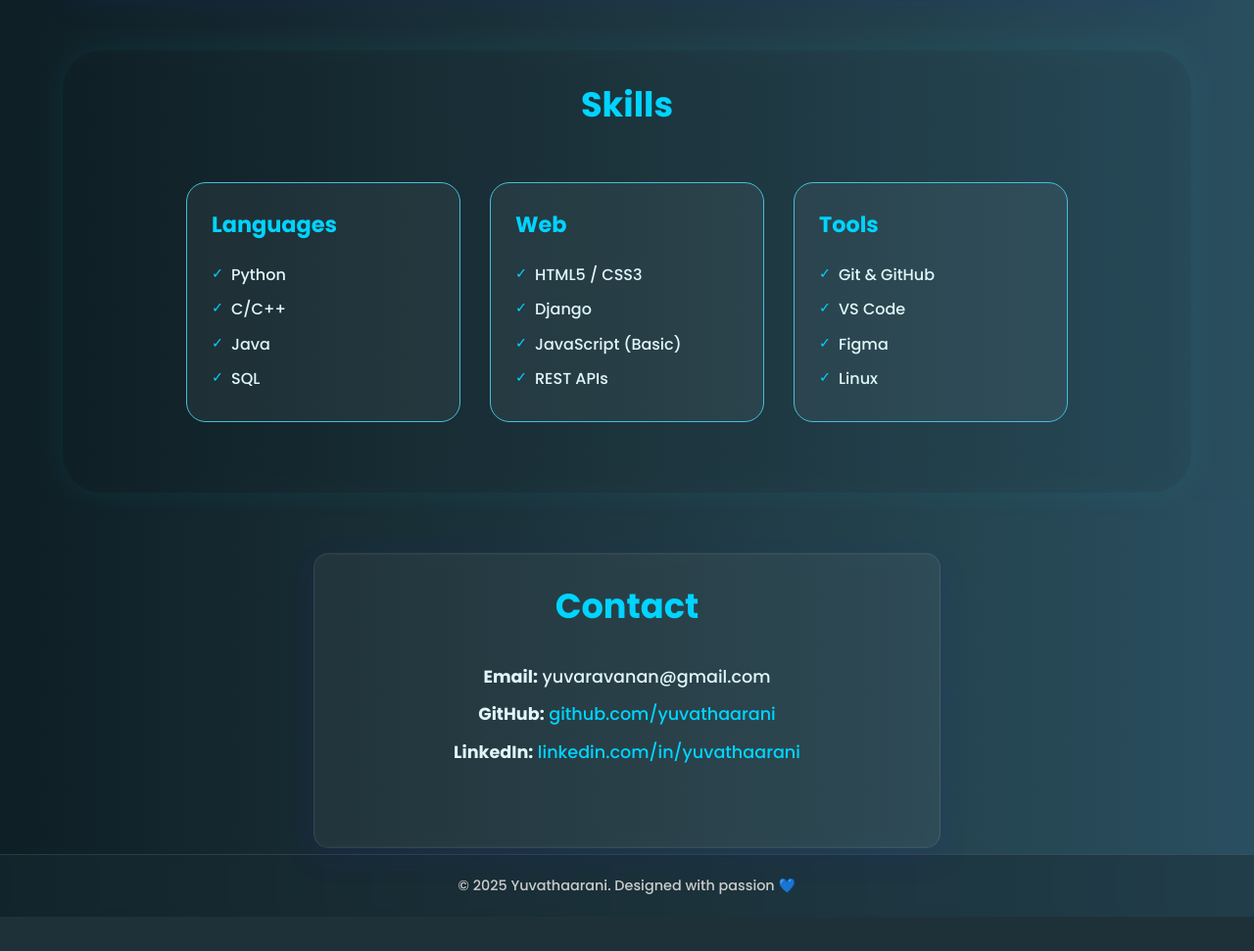
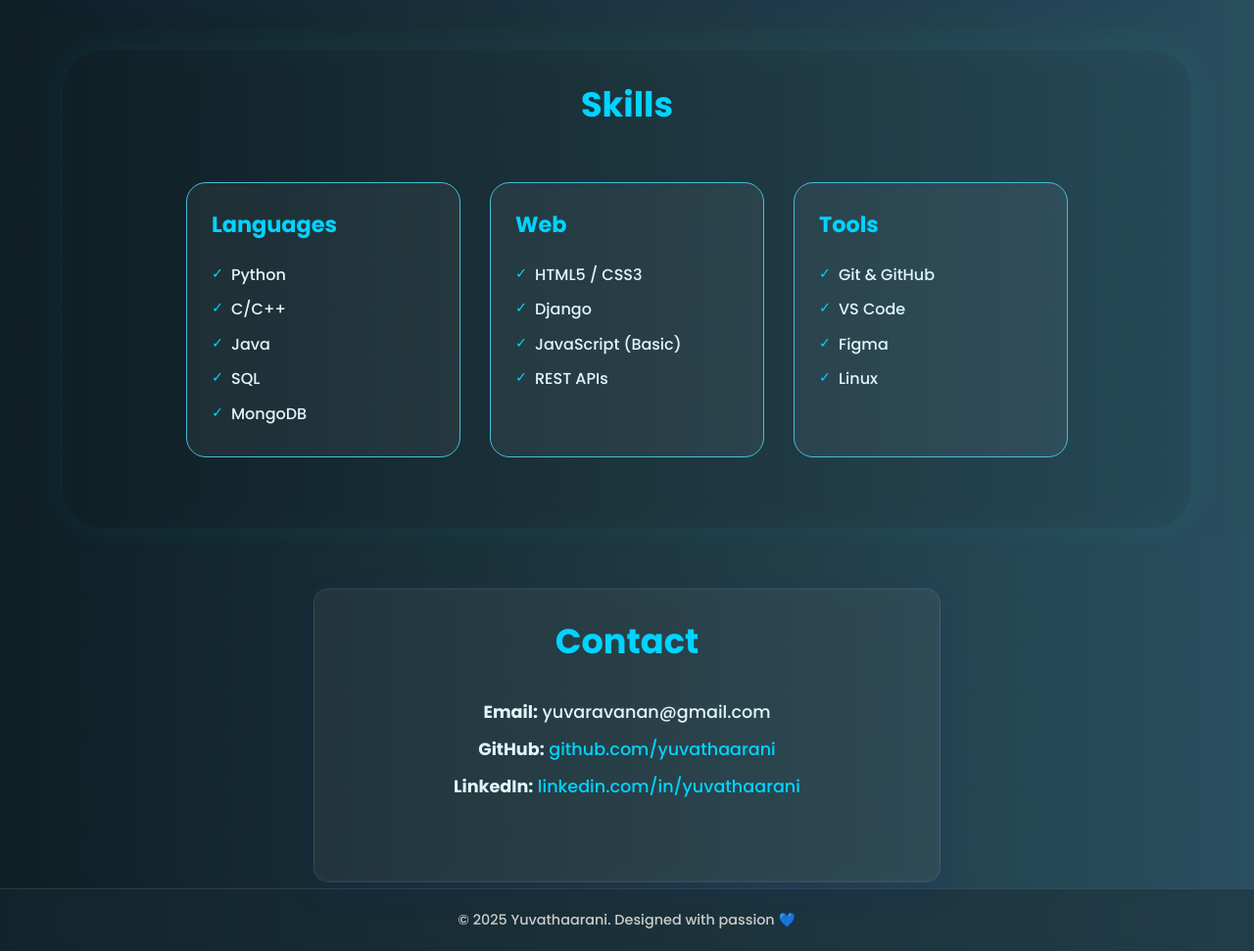
Before and after one commit to Yuvathaarani-ravanan/Yuvathaarani_portfolio, a Django app: page / in a window 1280 px wide. Shown: the part 1838-2809 px from the top of the page at 98% size. Before the commit the page ends 2774 px from the top, so only its background shows below. Run offline with Django 5.2, Linux system fonts and the light colour scheme.

Commit message:
Adding skills

```diff
--- a/portfolio/templates/portfolio/home.html
+++ b/portfolio/templates/portfolio/home.html
@@ -59,6 +59,7 @@
         <li class="skill-item">C/C++</li>
         <li class="skill-item">Java</li>
         <li class="skill-item">SQL</li>
+        <li class="skill-item">MongoDB</li>
       </ul>
     </div>
     <div class="skill-card">
```
